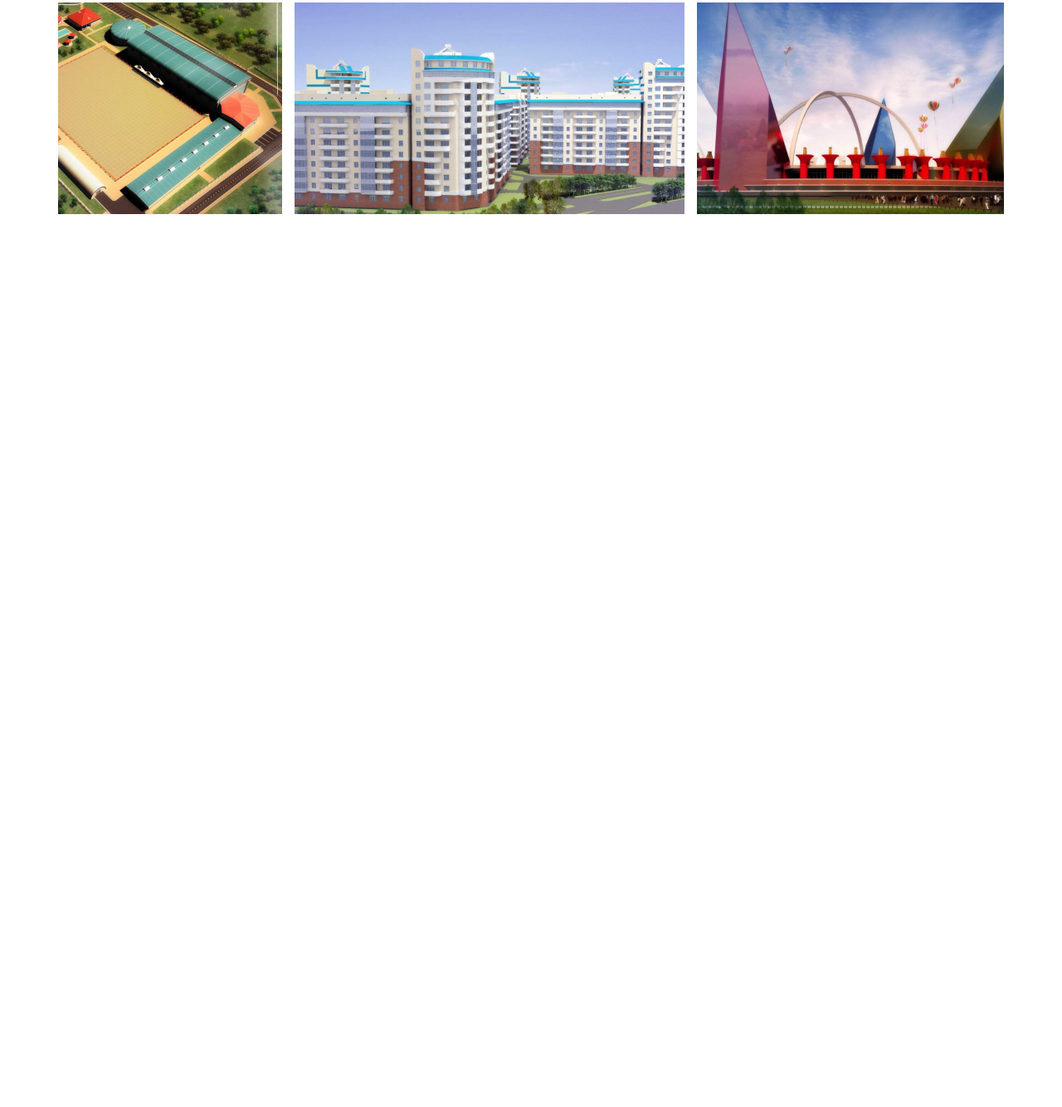
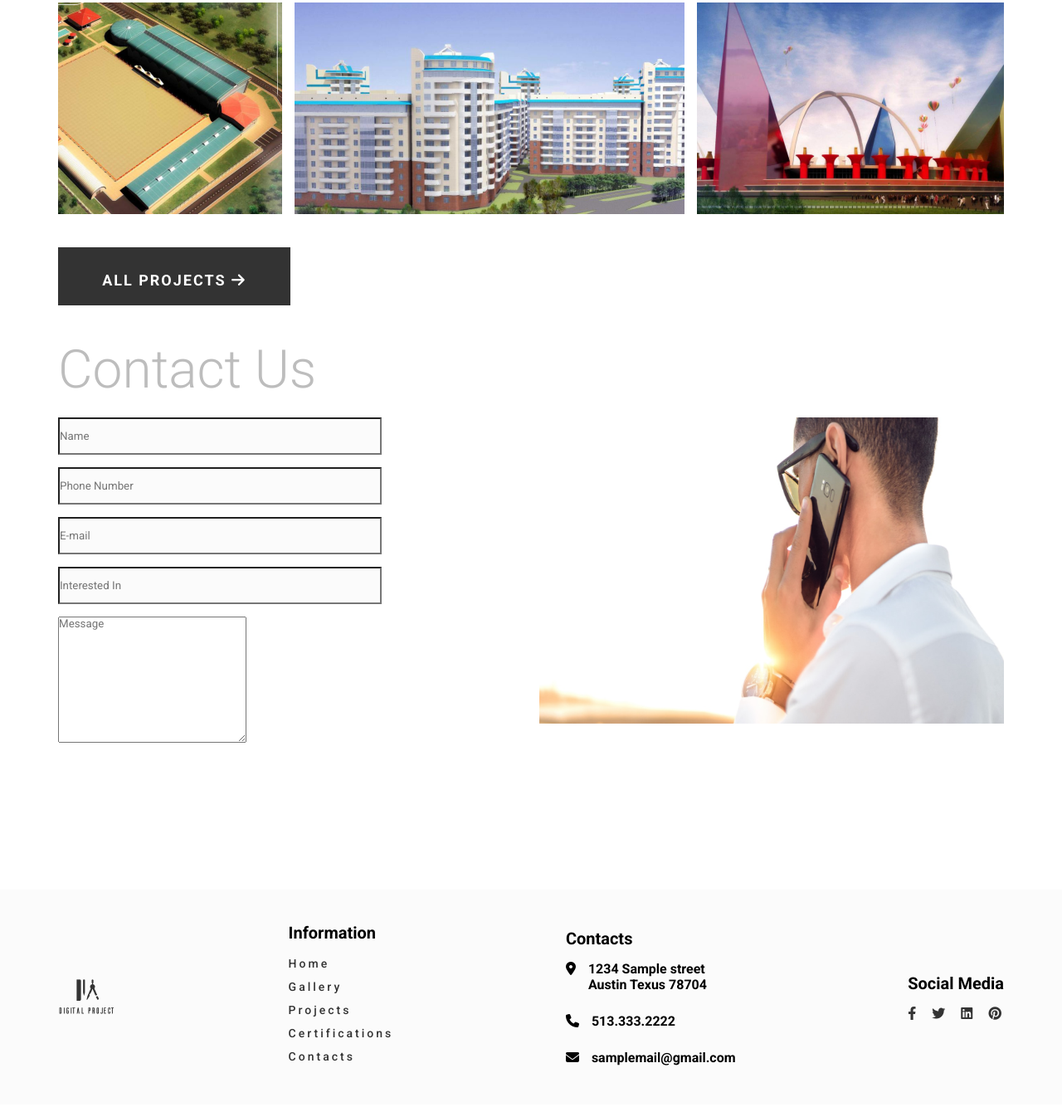
Before and after one commit to Mozammel111/Architect-website-repository-Dipu, a plain HTML site: page index.html in a window 1280 px wide. Shown: the part 2547-3881 px from the top of the page at 83% size. Before the commit the page ends 2825 px from the top, so only its background shows below. Drawn offline with Linux system fonts and the light colour scheme.

Commit message:
footer part add this repo

```diff
--- a/index.html
+++ b/index.html
@@ -141,21 +141,108 @@
                 <img src="images/Our project 05.png" alt="">
             </div>
         </div>
+        <div class="all_projects">
+            <h2>ALL PROJECTS <i class="fa-solid fa-arrow-right"></i> </h2>
+        </div>
+    </div>
+</section>
+<!-- our project part end -->
+<!-- contact part start -->
+<section class="contact">
+    <div class="container">
+        <h1>Contact Us</h1>
+        <div class="main">
+            <div class="left">
+                <form class="Form">
+                    <input type="text" placeholder="Name">
+                    <input type="" placeholder="Phone Number">
+                    <input type="email" name="" id="" placeholder="E-mail">
+                    <input type="text" placeholder="Interested In">
+                   <textarea name="" id="" cols="30" rows="10" placeholder="Message"></textarea>
+
+                </form>
+            </div>
+            <div class="right">
+                <img src="images/Contact.png" alt="">
+            </div>
+        </div>
+    </div>
+</section>
+<!-- contact part end -->
+    </main>
+    <footer>
+<section class="footer">
+    <div class="container">
+      <div class="main">
+        <div class="onee">
+            <img src="images/header logo.png" alt="">
+        </div>
+        <div class="twoo">
+            <h5>Information</h5>
+            <div>
+                <ul>
+                    <li><a href="#">Home</a></li>
+                    <li><a href="#">Gallery</a></li>
+                    <li><a href="#">Projects</a></li>
+                    <li><a href="#">Certifications</a></li>
+                    <li><a href="#">Contacts</a></li>
+                </ul>
+            </div>
+        </div>
 
 
+        <div class="threee">
+            <h5>Contacts</h5>
+            <div class="threee">
+                <div class="kkk">
+                    <div>
+                        <i class="fa-solid fa-location-dot"></i>
+                    </div>
+                    <div>
+                        <h4>1234 Sample street <br>Austin Texus 78704</h4>
+                    </div>
+                </div>
+            </div>
+
+
+            <div class="con">
+                <div><i class="fa-solid fa-phone"></i></div>
+                <div>
+                    <h4>513.333.2222</h4>
+                </div>
+            </div>
+
+
+            <div class="mail">
+                <div>
+                    <i class="fa-solid fa-envelope"></i>
+                </div>
+                <div>
+                    <h4>samplemail@gmail.com</h4>
+                </div>
+            </div>
+        </div>
+
+
+        <div class="fourr">
+            <div>
+                <h5>Social Media</h5>
+            </div>
+            <div class="icon">
+                <ul>
+                <li><a href="#"><i class="fa-brands fa-facebook-f"></i></a></li>
+                <li><a href="#"><i class="fa-brands fa-twitter"></i></a></li>
+                <li><a href="#"><i class="fa-brands fa-linkedin"></i></a></li>
+                <li><a href="#"><i class="fa-brands fa-pinterest"></i></a></li>
+                </ul>
+            </div>
+        </div>
+      </div>
     </div>
 </section>
 
 
 
-
-<!-- our project part end -->
-
-
-
-    </main>
-
-    <footer>
 
     </footer>
 
--- a/style/style.css
+++ b/style/style.css
@@ -316,7 +316,7 @@ margin-left: 20px;
 }
 .Our_Project h1{
     font-size: 4rem;
-    color: #333333;
+    color: #BDBDBD;
     font-weight: 300;
     margin-bottom: 20px;
 }
@@ -345,15 +345,118 @@ margin-left: 20px;
     justify-content: space-between;
     align-items: center;
     margin-top: 25px;
+    margin-bottom: 40px;
 
+}
+.all_projects{
+        font-size: 12px;
+        font-weight: 400;
+        color:#ffffff;
+        padding: 05px 20px;
+        height: 70px;
+        width: 280px;
+        background-color: #333333;
+        text-align: center;
+        line-height: 70px;
+        letter-spacing: 2px;
+    }
+
+/* our porject part end */
+/* Contact part start */
+.contact{
+    margin: 20px 0;
+}
+.contact h1{
+    font-size: 4rem;
+    color: #BDBDBD;
+    font-weight: 300;
+    margin-bottom: 20px;
+    margin-top: 20px;
+}
+.left input{
+    display: block;
+    margin-bottom: 15px;
+    height: 45px;
+    width: 390px;
+    background-color: #FBFBFB;
+
+}
+
+.Form{
+}
+.main .left{
+    height: 369px;
+    width: 749px;
+}
+.main .right{
+    height: 369px;
+    width: 750px;
+}
+.main .right{
+    margin-left: 20px;
+}
+.main .right img{
+    width: 100%;
+    height: 100%;
+}
+/* Contact part end */
+
+/* footer part start */
+.footer{
+    margin: 200px 0;
+    padding: 40px;
+    background-color: #FBFBFB;
+}
+
+.footer .main{
+    display: flex;
+    justify-content: space-between;
+    /* align-items: center; */
+}
+.main .twoo h5{
+    font-size: 1.25rem;
+    margin-bottom: 15px;
+}
+.main .twoo ul li a{
+    font-size: 14px;
+    font-weight: 500;
+    margin-bottom: 10px;
+}
+
+.main .threee h5{
+    font-size: 1.25rem;
+    margin-bottom: 15px;
+}
+.threee .kkk{
+    display: flex;
+    gap: 15px;
+    margin-bottom: 25px;
+}
+.threee .con{
+    display: flex;
+    gap: 15px;
+    margin-bottom: 25px;
+}
+.threee .mail{
+    display: flex;
+    gap: 15px;
+}
+
+.main .fourr h5{
+    font-size: 1.25rem;
+    margin-bottom: 15px;
+}
+
+.fourr .icon ul{
+    display: flex;
+justify-content: space-between;
 }
 
 
 
 
-/* our porject part end */
 
-
+/* footer part end */
 
 
 
```
